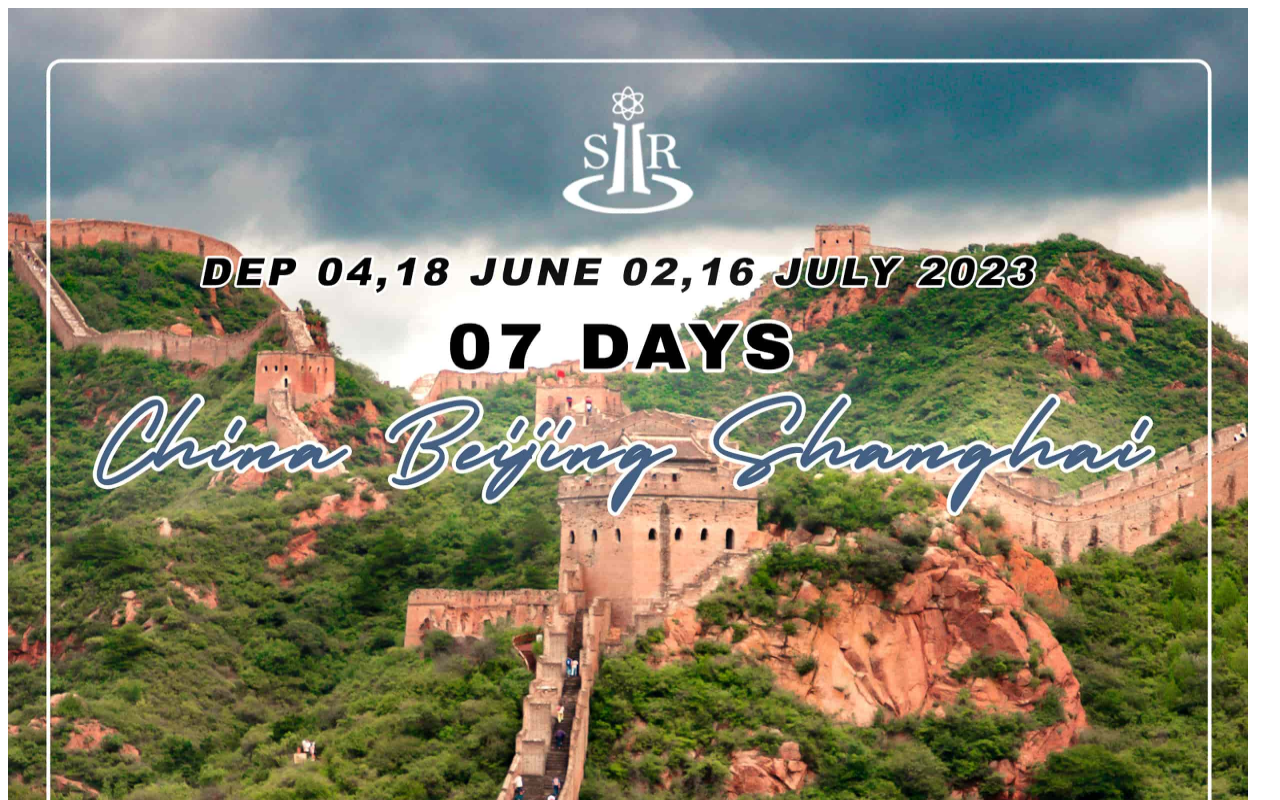
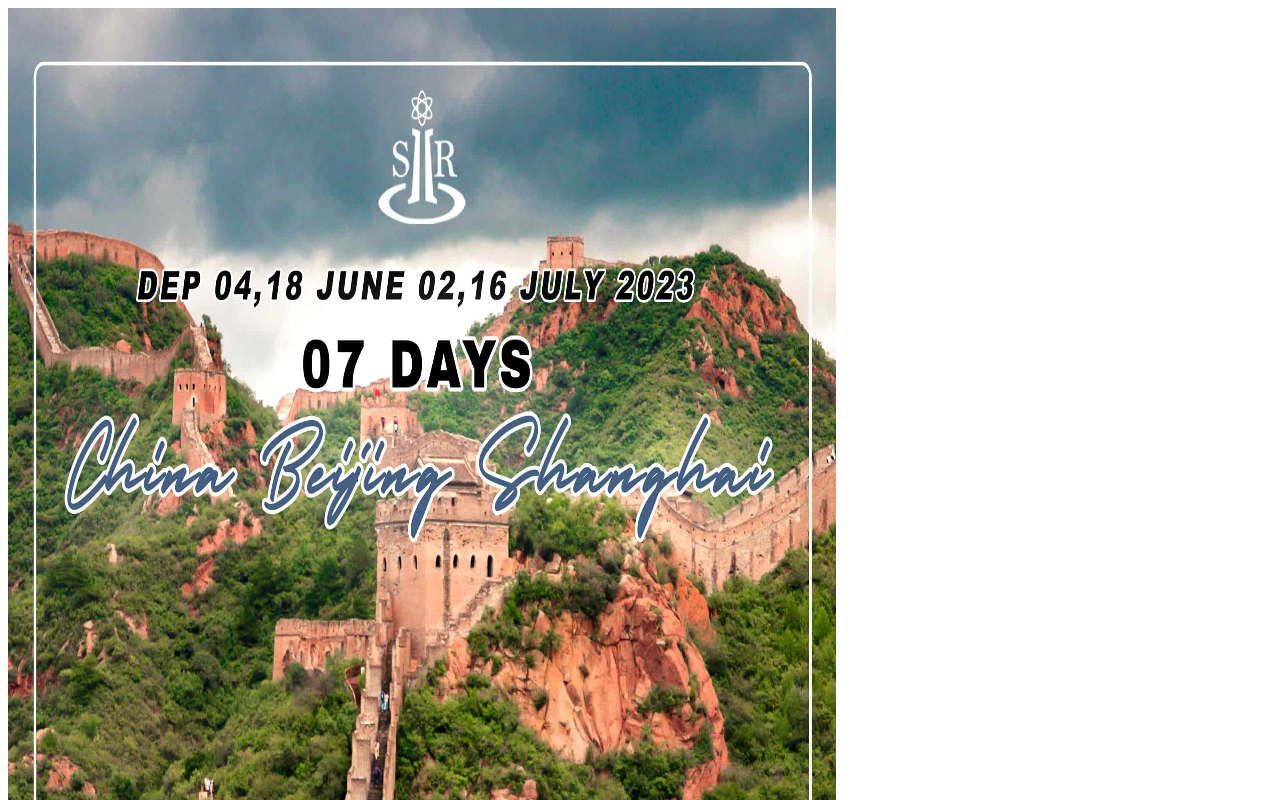
Before and after one commit to indosentosa/promo, a plain HTML site: page index.html in a window 1280 px wide. Shown: the top 800 px of the page. Drawn offline with Linux system fonts and the light colour scheme.

Commit message:
update: dimension

```diff
--- a/index.html
+++ b/index.html
@@ -5,7 +5,7 @@
 </head>
 <body>
 
-<img src="image.jpg" alt="Trulli" width="1240" height="1704">
+<img src="image.jpg" alt="Trulli" width="828" height="1792">
 <audio controls autoplay>
   <source src="sound.mp3" type="audio/ogg">
 </audio>
```
